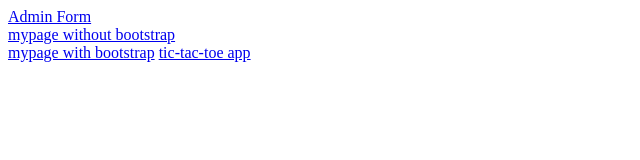
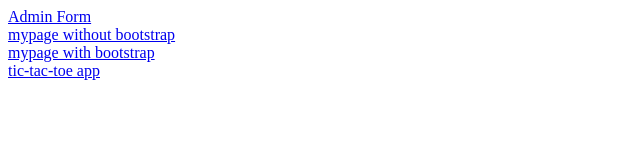
Before and after one commit to georgemax99/georgemax99.github.io, a plain HTML site: page index.html in a window 1280 px wide. Shown: the whole page, without its empty margins (0-640 px from the left). Drawn offline with Linux system fonts and the light colour scheme.

Commit message:
added break on index page

```diff
--- a/index.html
+++ b/index.html
@@ -6,7 +6,7 @@
       <body>
         <a href="form.html">Admin Form</a><br>
         <a href="mypage.html">mypage without bootstrap</a><br>
-        <a href="mypage_bootstrap.html">mypage with bootstrap</a>
+        <a href="mypage_bootstrap.html">mypage with bootstrap</a><br>
         <a href="tic-tac-toe.html">tic-tac-toe app</a>
       </body>
     </html>
```
